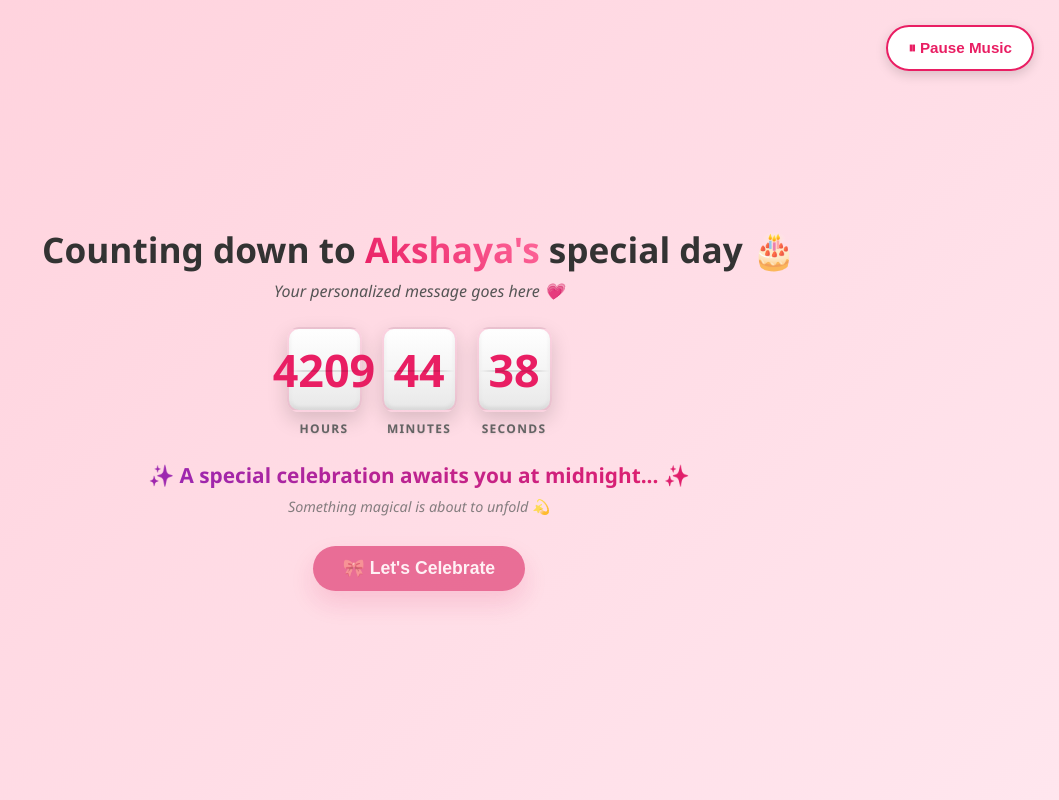
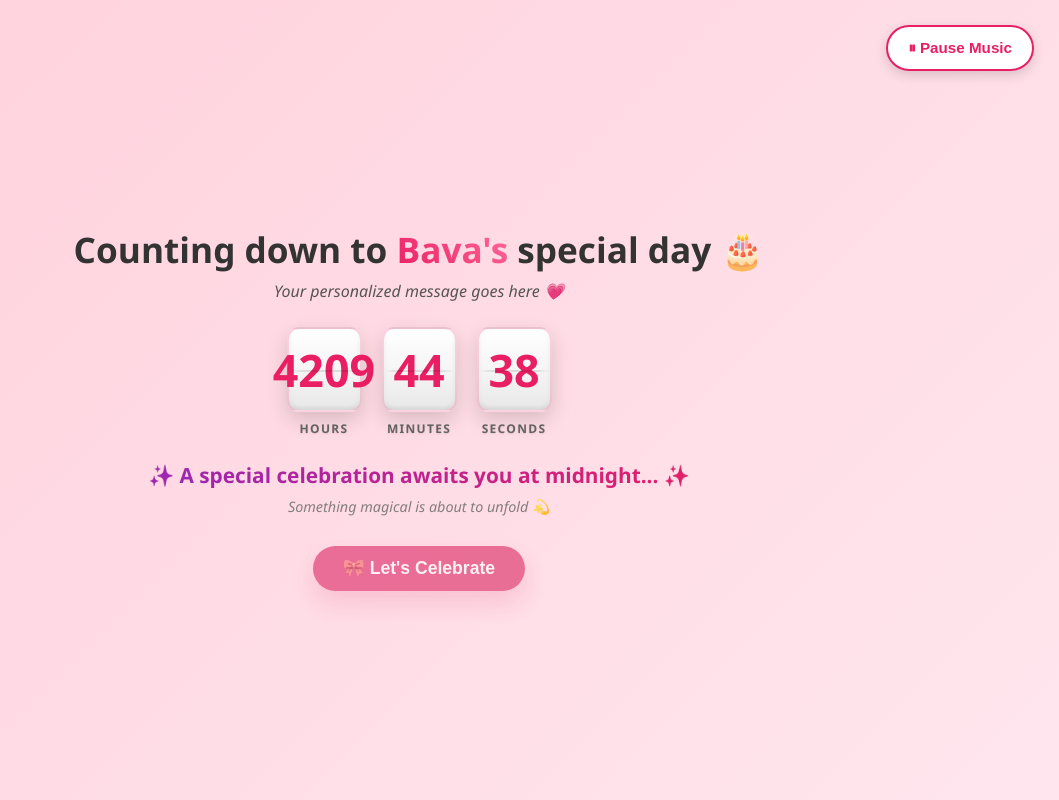
Before and after one commit to ramkumars-star/bday-countdown, a React (Vite) app: page / in a window 1280 px wide. Shown: the whole page, without its empty margins (221-1280 px from the left). Built offline with nearby package versions, Linux system fonts and the light colour scheme.

Commit message:
Update App.jsx

```diff
--- a/src/App.jsx
+++ b/src/App.jsx
@@ -96,11 +96,11 @@ function App() {
           <h1 id="heroTitle">
             {birthdayReached ? (
               <>
-                Happy Birthday <span className="highlight">Akshaya</span> 🎂
+                Happy Birthday <span className="highlight">Kannamma</span> 🎂
               </>
             ) : (
               <>
-                Counting down to <span className="highlight">Akshaya's</span>{" "}
+                Counting down to <span className="highlight">Bava's</span>{" "}
                 special day 🎂
               </>
             )}
@@ -170,7 +170,7 @@ function App() {
         </button>
         <Gallery isActive={currentPage === 4} />
         <section className="final">
-          <h2 className="final-message">💖 Forever Yours — [Your Name] 💖</h2>
+          <h2 className="final-message">💖 Forever Yours — Ram 💖</h2>
           <p className="final-subtitle">Your personalized closing message ✨</p>
         </section>
       </div>
```
